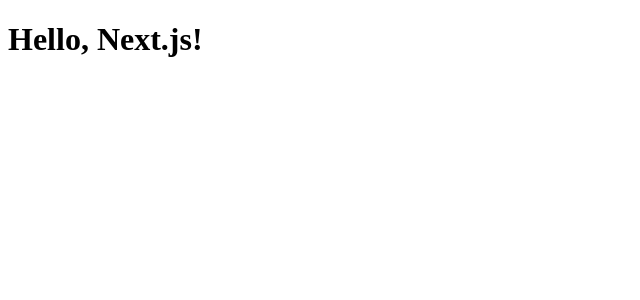
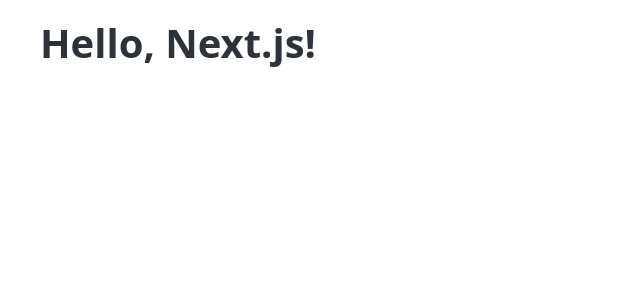
Before and after one commit to horiyee/horiy.dev, a Next.js app in the folder client/: page / in a window 1280 px wide. Shown: the top 300 px of the page, without its empty margins (0-640 px from the left). Built offline with nearby package versions, Linux system fonts and the light colour scheme.

Commit message:
feat: introduce picocss to client

```diff
--- a/client/package.json
+++ b/client/package.json
@@ -7,6 +7,7 @@
     "lint": "next lint"
   },
   "dependencies": {
+    "@picocss/pico": "^2.0.6",
     "next": "^14.2.5",
     "react": "^18.3.1",
     "react-dom": "^18.3.1"
@@ -14,6 +15,7 @@
   "devDependencies": {
     "@types/node": "22.2.0",
     "@types/react": "18.3.3",
+    "sass": "^1.77.8",
     "typescript": "5.5.4"
   }
 }
--- a/client/src/app/layout.tsx
+++ b/client/src/app/layout.tsx
@@ -1,11 +1,17 @@
-export default function RootLayout({
-  children,
-}: {
+import "@picocss/pico";
+
+type Props = {
   children: React.ReactNode;
-}) {
+};
+
+const RootLayout: React.FC<Props> = ({ children }) => {
   return (
-    <html lang="en">
-      <body>{children}</body>
+    <html lang="ja">
+      <body>
+        <main className="container">{children}</main>
+      </body>
     </html>
   );
-}
+};
+
+export default RootLayout;
```
Also changed, not shown: 1 other file (tests, documents, lock files or other folders).
